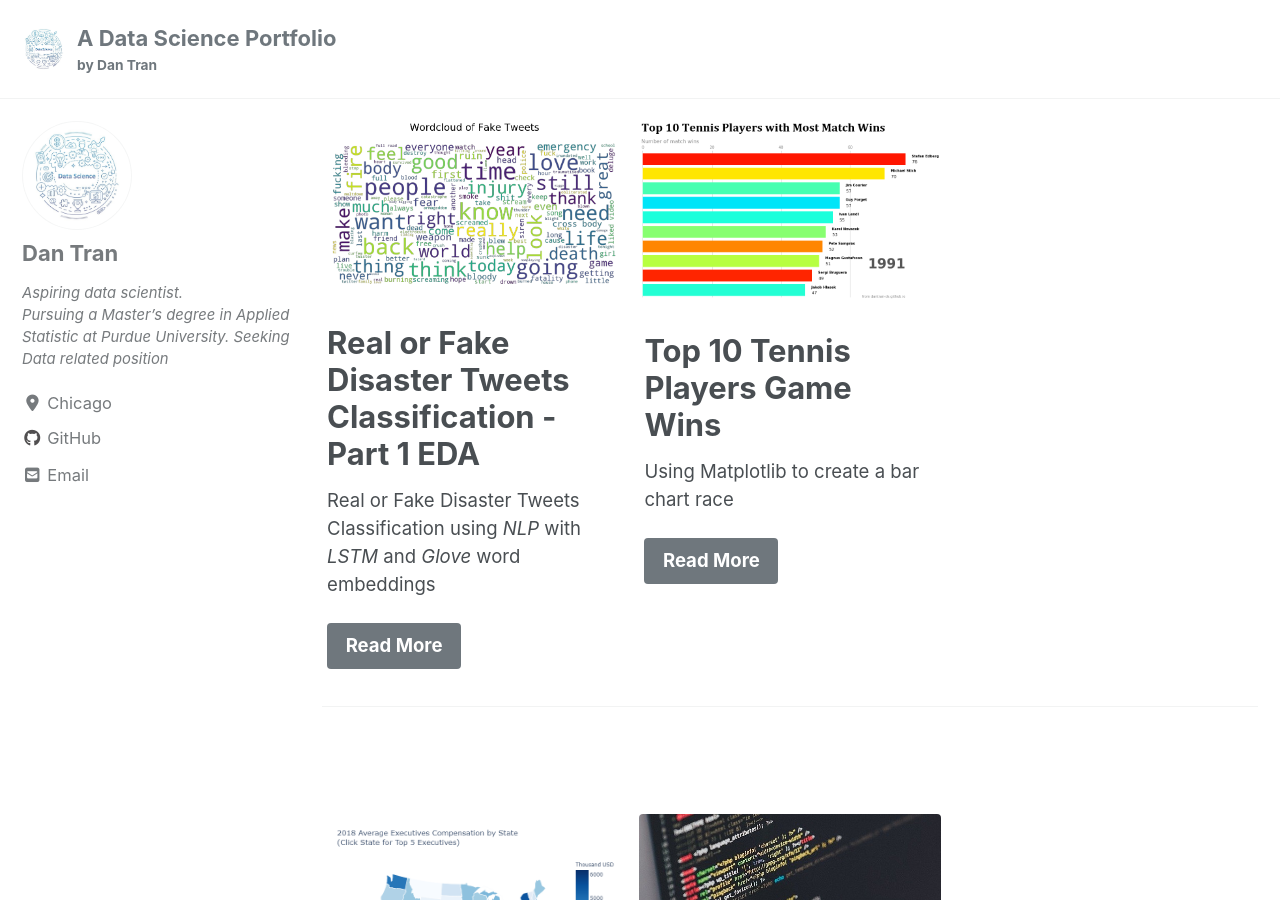
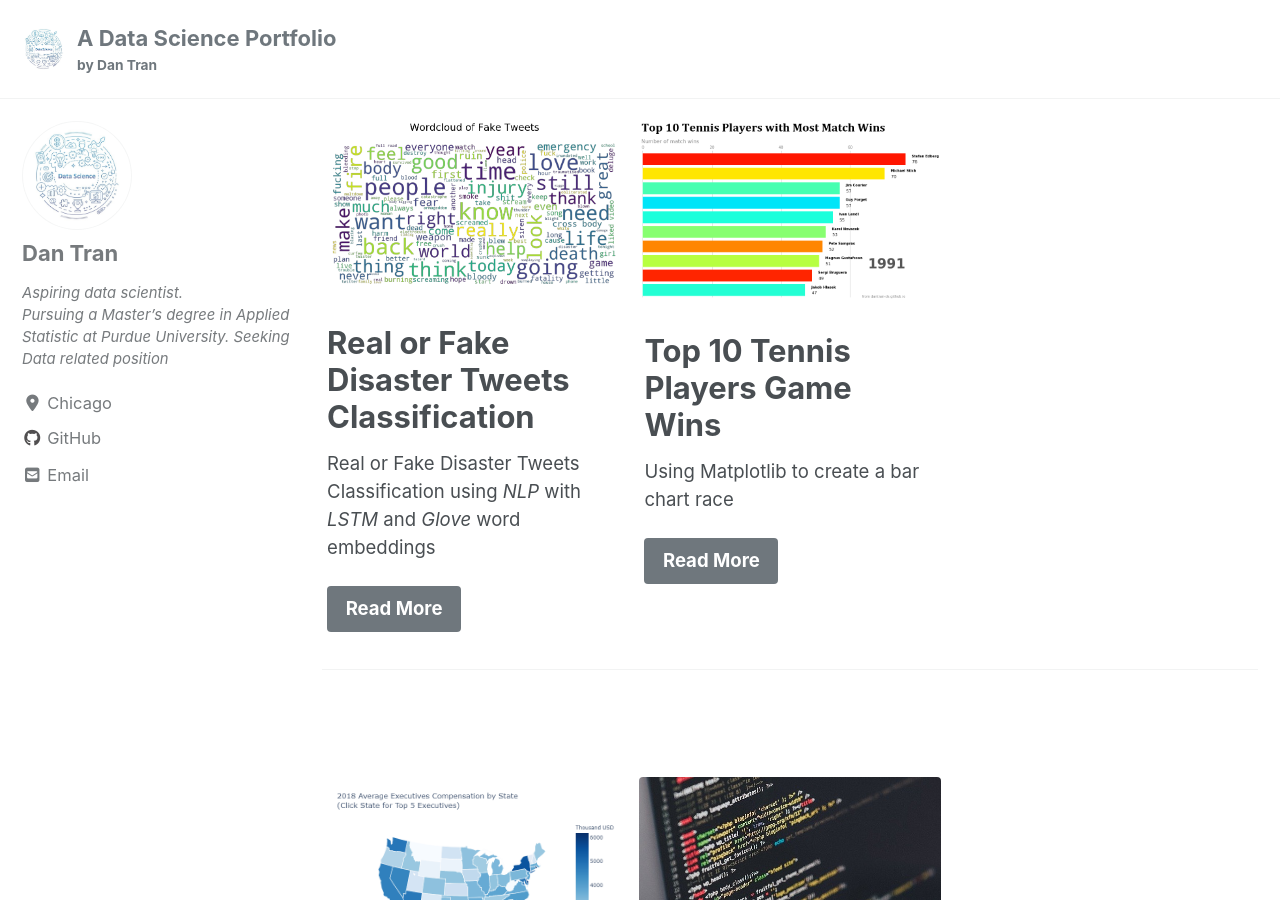
Before and after one commit to DanTran-DS/DanTran-DS.github.io, a Jekyll site: the page built from index.html, in a window 1280 px wide and 900 px high. Built offline with Jekyll 4.4.1, drawn with Linux system fonts in a browser that asks for light colours; cached includes are drawn as plain includes; nearby versions of some CDN libraries; the list of posts is cut into pages by our own code.

Commit message:
Update title

```diff
--- a/index.html
+++ b/index.html
@@ -22,7 +22,7 @@ feature_row2:
 feature_row_top1:
   - image_path: 'assets/images/Twitter_NLP/Twitter NLP EDA_27_0.png'
     alt: "tw img"
-    title: " Real or Fake Disaster Tweets Classification - Part 1 EDA"
+    title: " Real or Fake Disaster Tweets Classification"
     excerpt: "Real or Fake Disaster Tweets Classification using *NLP* with *LSTM* and *Glove* word embeddings"
     url: /assets/projects/Twitter-NLP-with-LSTM-and-Glove
     btn_label: "Read More"
```
Also changed, not shown: assets/projects/Transcript-Motley-Fool.md (+2 -1 lines).
